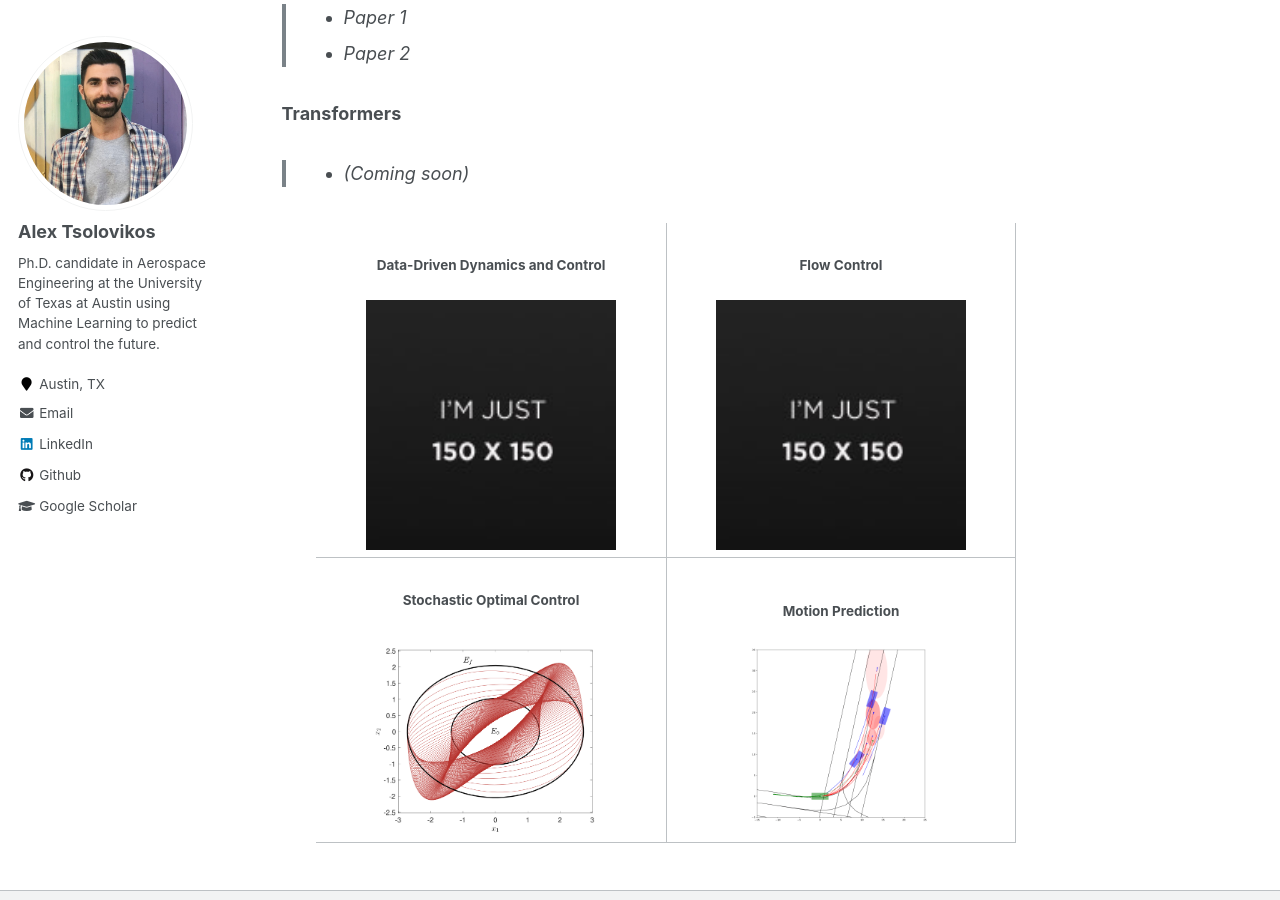
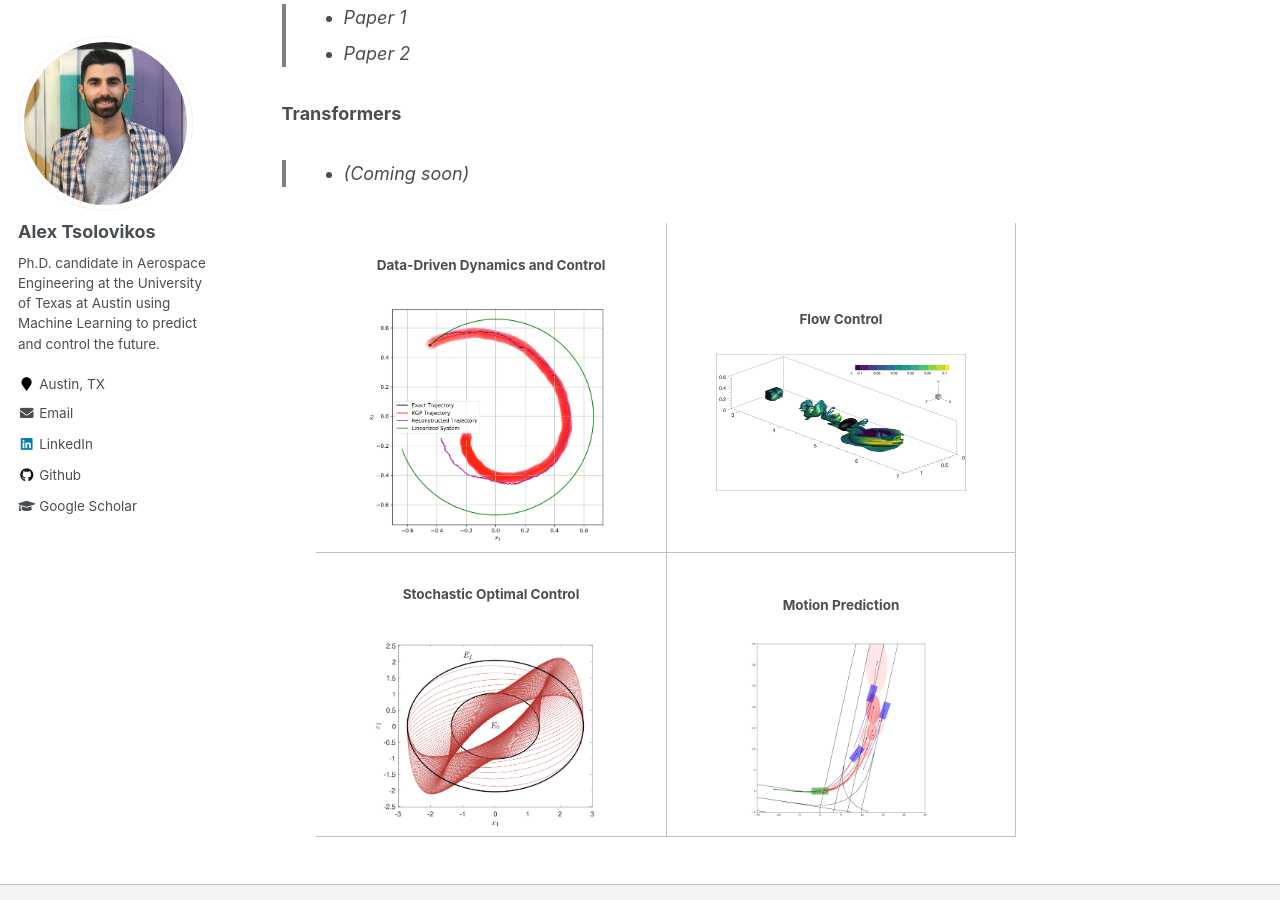
Before and after one commit to alextsolovikos/alextsolovikos.github.io, a Jekyll site: the page built from _pages/about.md, in a window 1280 px wide and 900 px high, scrolled down 1773 px. Built offline with Jekyll 4.4.1, drawn with Linux system fonts in a browser that asks for light colours.

Commit message:
Update about.md

```diff
--- a/_pages/about.md
+++ b/_pages/about.md
@@ -62,10 +62,10 @@
 <tr>
 <td style="width: 350px; text-align: center;">
 <h3>Data-Driven Dynamics and Control</h3>
-<br /><img src="https://alextsolovikos.github.io/images/image-alignment-150x150.jpg" alt="Data-Driven Dynamics and Control" width="250"/></td>
+<br /><img src="https://alextsolovikos.github.io/docs/deep_gp_koopman_example.png" alt="Data-Driven Dynamics and Control" width="250"/></td>
 <td style="width: 350px; text-align: center;">
 <h3>Flow Control</h3>
-<br /><img src="https://alextsolovikos.github.io/images/image-alignment-150x150.jpg" alt="Flow Control" width="250"/></td>
+<br /><img src="https://alextsolovikos.github.io/docs/multiple_lsms_dns_overview.png" alt="Flow Control" width="250"/></td>
 </tr>
 <tr>
 <td style="width: 350px; text-align: center;">
```
